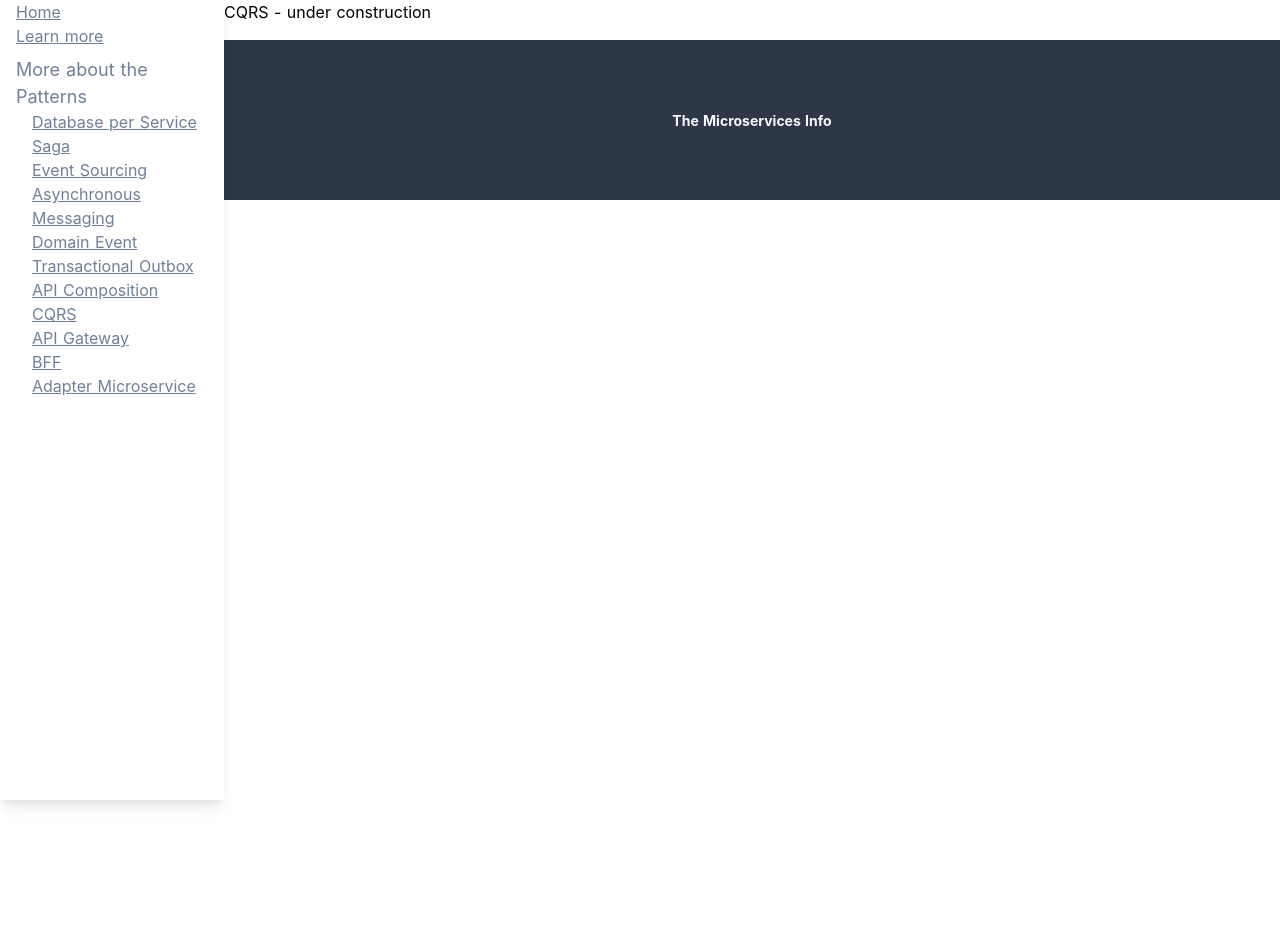
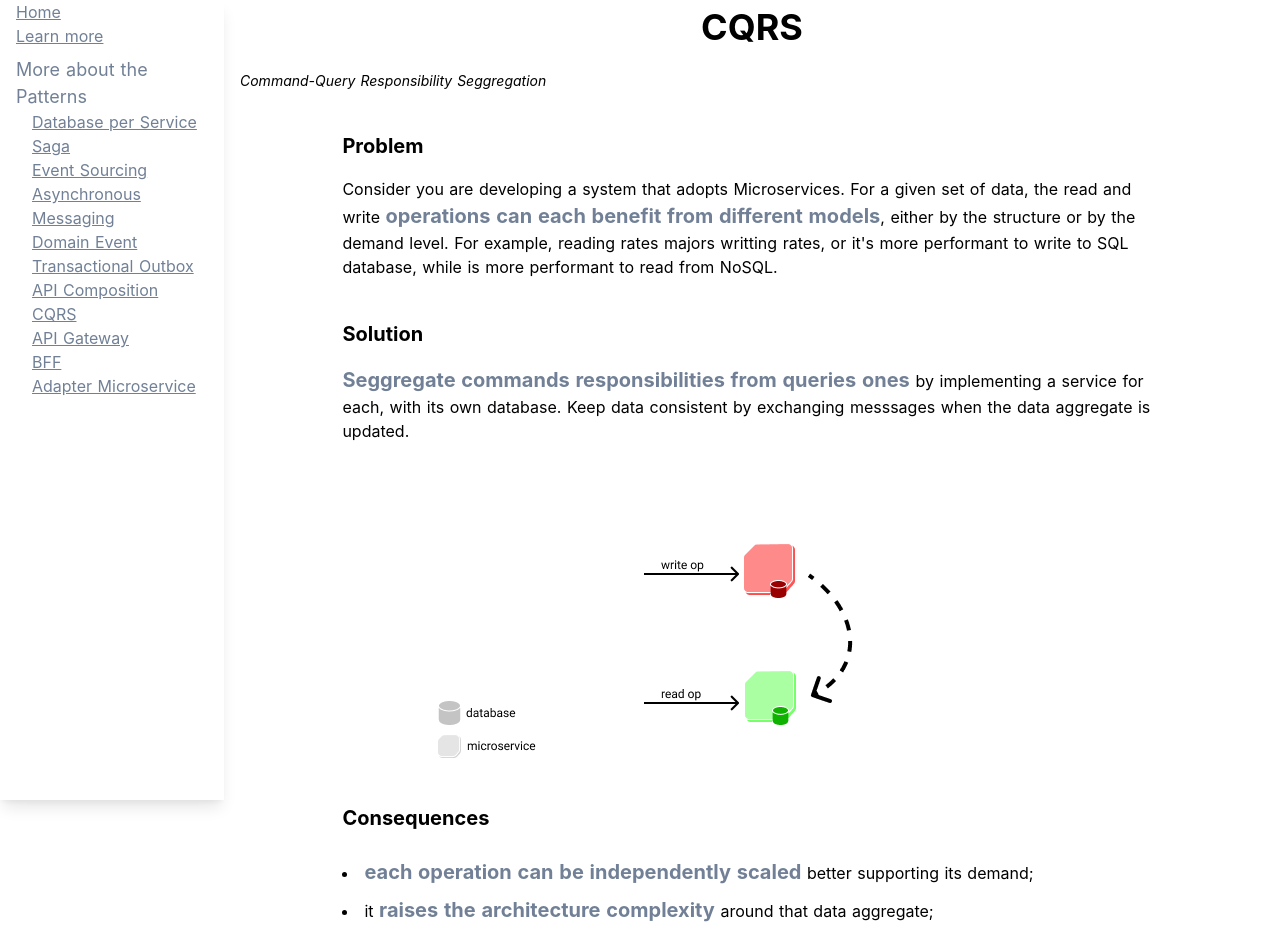
Before and after one commit to the-microservices-info/frontend, a Nuxt app: page /learn/CQRS in a window 1280 px wide. Shown: the top 937 px of the page. Before the commit the page ends 800 px from the top, so only its background shows below. Built offline with nearby package versions, Linux system fonts and the light colour scheme.

Commit message:
add CQRS learn page
Signed-off-by: João Daniel <jotaf.daniel@gmail.com>

```diff
--- /dev/null
+++ b/pages/learn/CQRS.vue
@@ -0,0 +1,89 @@
+<template>
+  <LearnScaffold>
+    <h1 class="text-4xl px-16 text-center font-bold">CQRS</h1>
+
+    <p class="text-sm m-4 italic">Command-Query Responsibility Seggregation</p>
+
+    <div class="content">
+      <section>
+        <h2>Problem</h2>
+        <p>
+          Consider you are developing a system that adopts Microservices. For a
+          given set of data, the read and write
+          <strong>operations can each benefit from different models</strong>,
+          either by the structure or by the demand level. For example, reading
+          rates majors writting rates, or it's more performant to write to SQL
+          database, while is more performant to read from NoSQL.
+        </p>
+      </section>
+
+      <section>
+        <h2>Solution</h2>
+        <p>
+          <strong>
+            Seggregate commands responsibilities from queries ones
+          </strong>
+          by implementing a service for each, with its own database. Keep data
+          consistent by exchanging messsages when the data aggregate is updated.
+        </p>
+
+        <img
+          src="@/assets/images/patterns/CQRS.png"
+          alt="Command-Query Responsibility Seggregation"
+          class="mx-auto"
+        />
+      </section>
+
+      <section>
+        <h2>Consequences</h2>
+        <ul>
+          <li>
+            <strong>each operation can be independently scaled</strong> better
+            supporting its demand;
+          </li>
+          <li>
+            it <strong>raises the architecture complexity</strong> around that
+            data aggregate;
+          </li>
+          <li>
+            enables to adopt
+            <strong>the best database model for each operation</strong>.
+          </li>
+        </ul>
+      </section>
+    </div>
+  </LearnScaffold>
+</template>
+
+<style lang="postcss" scoped>
+.content {
+  @apply flex flex-col justify-around px-4;
+}
+
+.content > section {
+  @apply flex flex-col;
+  @apply my-4;
+}
+
+section > h2 {
+  @apply text-xl font-bold mt-2 mb-4;
+}
+
+section > ul {
+  @apply list-disc list-inside;
+}
+
+li {
+  @apply my-2;
+}
+
+strong {
+  @apply text-gray-600 text-xl;
+}
+
+@screen lg {
+  section {
+    @apply w-4/5 mx-auto;
+  }
+}
+</style>
```
